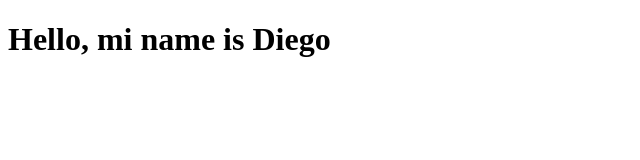
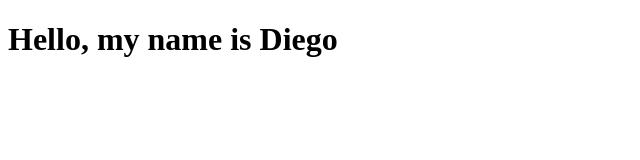
Before and after one commit to DiegoMBlanco/Github_test, a plain HTML site: page index.html in a window 1280 px wide. Shown: the whole page, without its empty margins (0-640 px from the left). Drawn offline with Linux system fonts and the light colour scheme.

Commit message:
I wrote my name correctly

```diff
--- a/index.html
+++ b/index.html
@@ -6,6 +6,6 @@
     <title>Document</title>
 </head>
 <body>
-    <h1>Hello, mi name is Diego</h1>
+    <h1>Hello, my name is Diego</h1>
 </body>
 </html>
```
